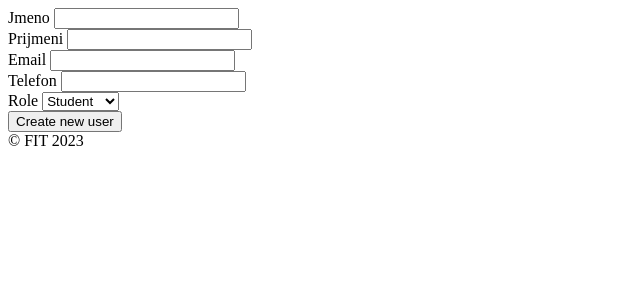
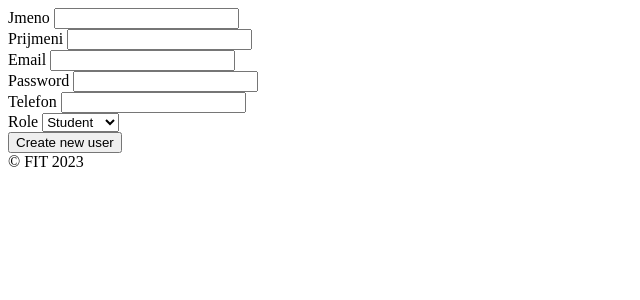
Before and after one commit to MOONYROS/VUT-IIS-project, a PHP site: page / in a window 1280 px wide. Shown: the top 300 px of the page, without its empty margins (0-640 px from the left). Run offline with PHP 8.4, Linux system fonts and the light colour scheme.

Commit message:
Saving passwords.

```diff
--- a/account_service.php
+++ b/account_service.php
@@ -22,7 +22,7 @@ class AccountService {
     function insertNewAccount($data): void
     {
         try {
-            $stmt = $this->pdo->prepare("INSERT INTO Osoba (jmeno, prijmeni, email, telefon, role) VALUES (?, ?, ?, ?, ?)");
+            $stmt = $this->pdo->prepare("INSERT INTO Osoba (jmeno, prijmeni, email, heslo, telefon, role) VALUES (?, ?, ?,  ?, ?, ?)");
             $stmt->execute($data);
             echo "Data input successful!";
         }
--- a/database.sql
+++ b/database.sql
@@ -11,6 +11,7 @@ CREATE TABLE Osoba (
 	jmeno varchar(15) NOT NULL,
 	prijmeni varchar(15) NOT NULL,
 	email varchar(20) NOT NULL,
+    heslo varchar(255) NOT NULL, -- Ideal password legth ideal by the documentation
 	telefon INT(9) NOT NULL,
     role varchar(4) NOT NULL, -- ADMI, STUD, ROZV, GARA, VYUC
 	PRIMARY KEY (ID_Osoba)
--- a/index.php
+++ b/index.php
@@ -14,8 +14,8 @@
     <label for="email">Email</label>
     <input type="email" name="email" id="email"><br>
 
-<!--    <label for="heslo">Password</label>-->
-<!--    <input type="password" name="heslo" id="heslo"><br>-->
+    <label for="heslo">Password</label>
+    <input type="password" name="heslo" id="heslo"><br>
 
     <label for="telefon">Telefon</label>
     <input type="tel" id="telefon" name="telefon"><br>
--- a/register_user.php
+++ b/register_user.php
@@ -2,7 +2,7 @@
 
 require "account_service.php";
 
-$requiredFields = array("jmeno", "prijmeni", "email", "telefon", "role");
+$requiredFields = array("jmeno", "prijmeni", "email", "heslo", "telefon", "role");
 $toInsert = array();
 
 foreach($requiredFields as $field) {
```
